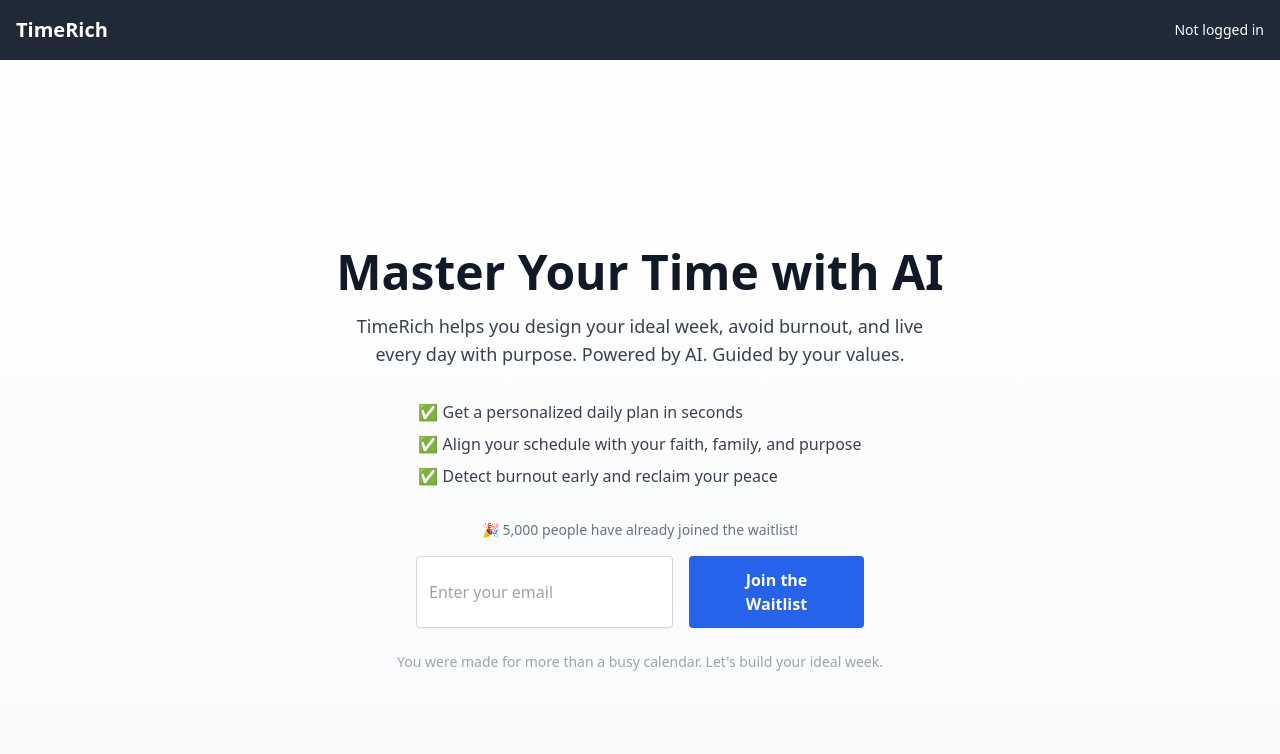
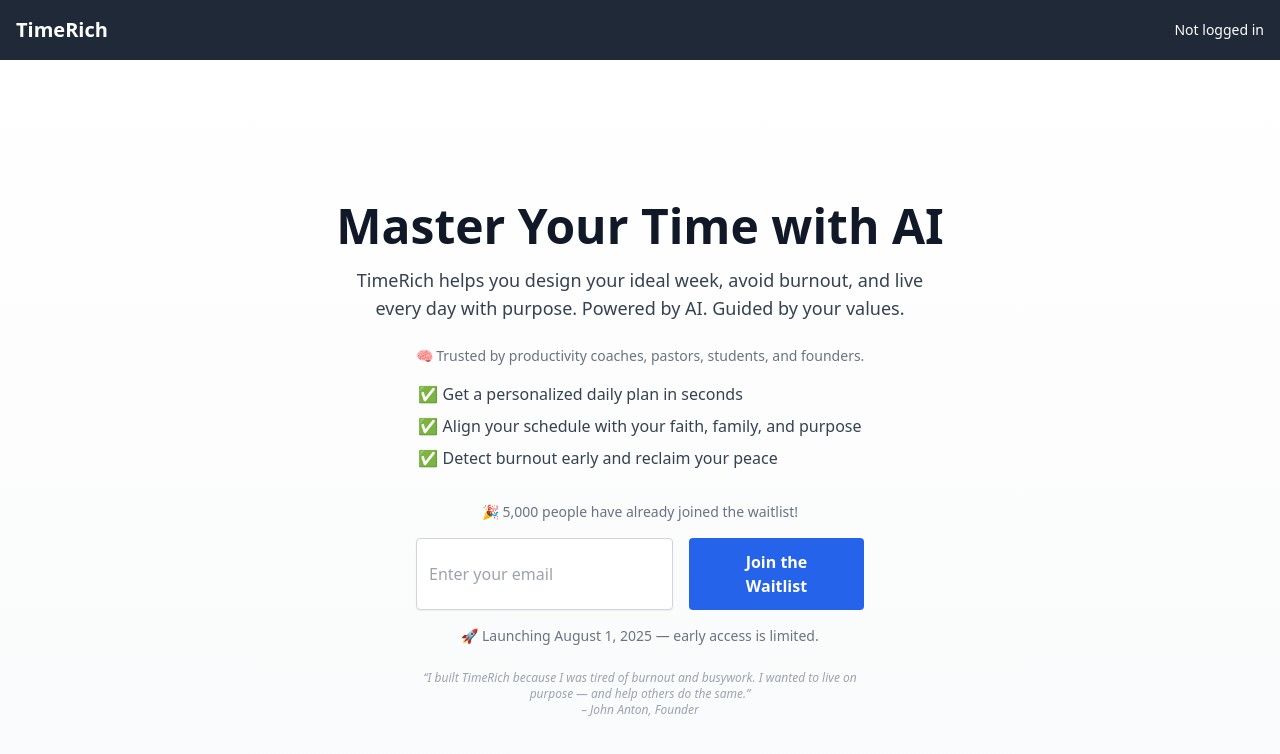
Before and after one commit to Flipgenius/timerich, a React (Vite) app: page /#/ in a window 1280 px wide. Shown: the top 754 px of the page. Built offline with nearby package versions, Linux system fonts and the light colour scheme; no server answers; the database is empty.

Commit message:
💎 Add launch date, testimonial, and social proof

```diff
--- a/src/pages/LandingPage.tsx
+++ b/src/pages/LandingPage.tsx
@@ -16,7 +16,7 @@ export default function LandingPage() {
   useEffect(() => {
     const fetchCount = async () => {
       const snapshot = await getCountFromServer(collection(db, "waitlist"));
-      const count = snapshot.data().count + 5000; // start with social proof
+      const count = snapshot.data().count + 5000;
       setWaitlistCount(count);
     };
     fetchCount();
@@ -112,9 +112,13 @@ export default function LandingPage() {
       <h1 className="text-4xl sm:text-5xl font-extrabold text-gray-900 mb-4">
         Master Your Time with AI
       </h1>
-      <p className="text-lg text-gray-700 max-w-xl mb-8">
-        TimeRich helps you design your ideal week, avoid burnout, and live every day
-        with purpose. Powered by AI. Guided by your values.
+      <p className="text-lg text-gray-700 max-w-xl mb-6">
+        TimeRich helps you design your ideal week, avoid burnout, and live
+        every day with purpose. Powered by AI. Guided by your values.
+      </p>
+
+      <p className="text-sm text-gray-500 mb-4">
+        🧠 Trusted by productivity coaches, pastors, students, and founders.
       </p>
 
       <ul className="text-left text-gray-700 mb-8 max-w-md space-y-2">
@@ -135,7 +139,7 @@ export default function LandingPage() {
 
       <form
         onSubmit={handleSubmit}
-        className="w-full max-w-md mx-auto flex flex-col sm:flex-row gap-4 mb-6"
+        className="w-full max-w-md mx-auto flex flex-col sm:flex-row gap-4 mb-4"
       >
         <input
           type="email"
@@ -157,7 +161,15 @@ export default function LandingPage() {
         <p className="text-red-500 font-medium">Something went wrong. Try again.</p>
       )}
 
-      <p className="text-sm text-gray-400">You were made for more than a busy calendar. Let's build your ideal week.</p>
+      <p className="text-sm text-gray-500 mb-2">
+        🚀 Launching August 1, 2025 — early access is limited.
+      </p>
+
+      <p className="text-xs text-gray-400 italic max-w-md mt-4">
+        “I built TimeRich because I was tired of burnout and busywork. I wanted
+        to live on purpose — and help others do the same.”
+        <br />– John Anton, Founder
+      </p>
     </div>
   );
 }
```
